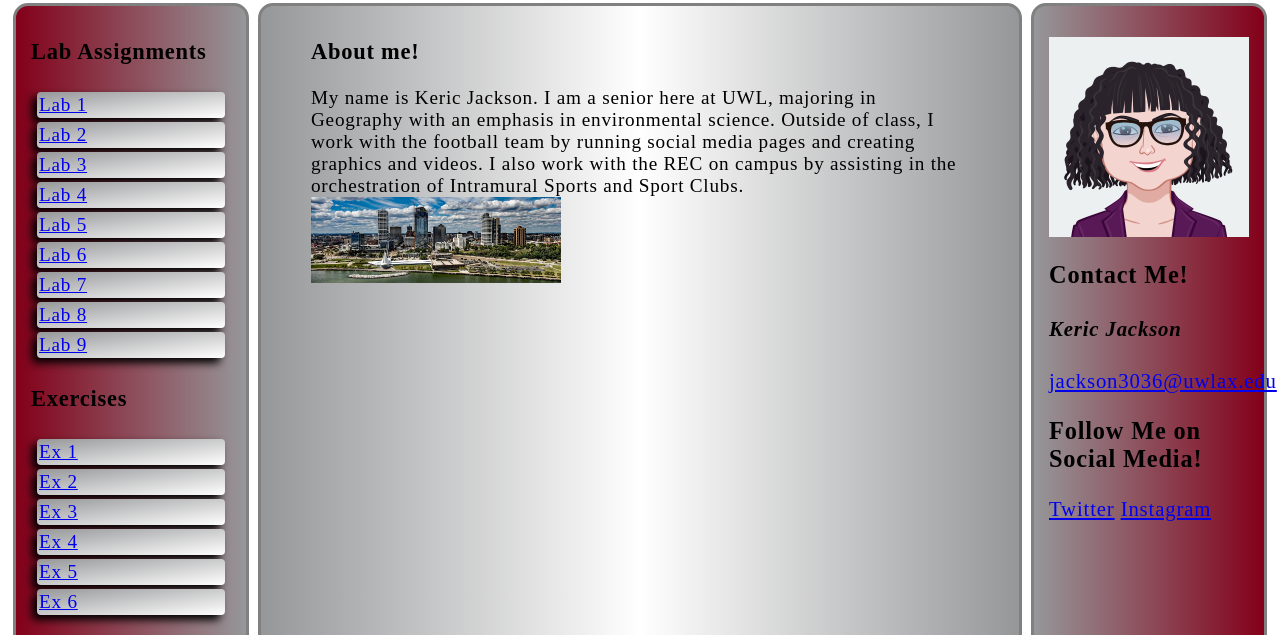
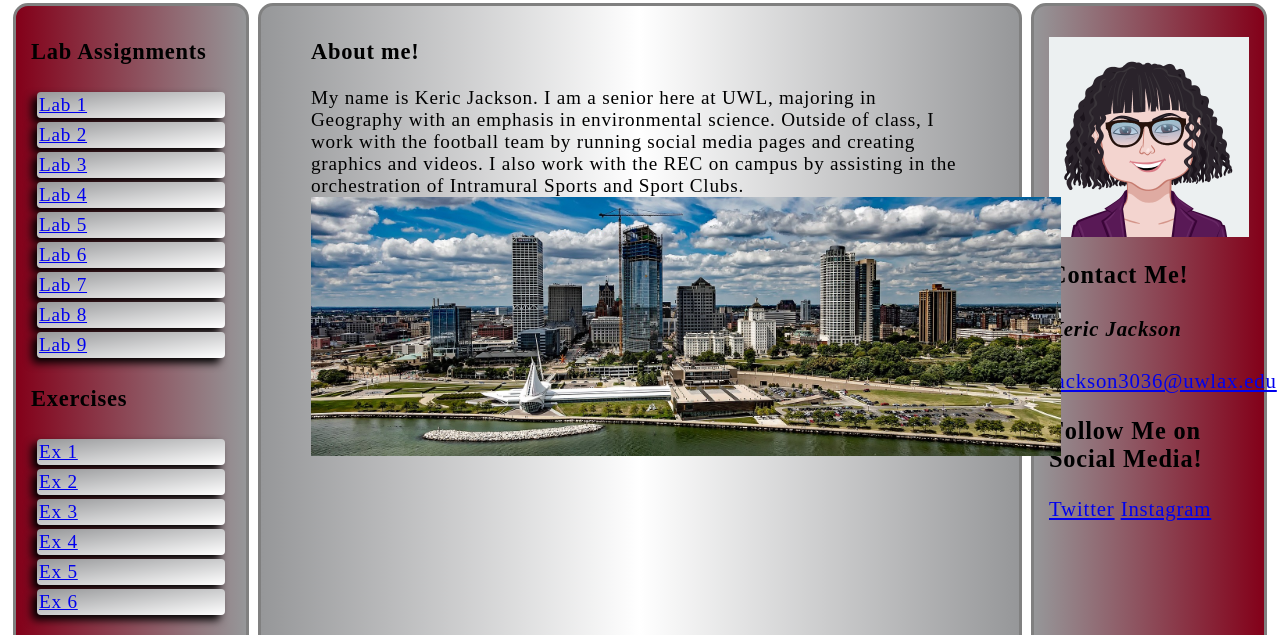
Before and after one commit to jackson3036/geo455_page, a plain HTML site: page index.html in a window 1280 px wide. Shown: the part 165-800 px from the top of the page. Drawn offline with Linux system fonts and the light colour scheme; a web font is replaced by a local one.

Commit message:
Update index.html

```diff
--- a/index.html
+++ b/index.html
@@ -144,7 +144,9 @@
                     <h3>About me!</h3>
                     <p>
                         My name is Keric Jackson. I am a senior here at UWL, majoring in Geography with an emphasis in environmental science. Outside of class, I work with the football team by running social media pages and creating graphics and videos. I also work with the REC on campus by assisting in the orchestration of Intramural Sports and Sport Clubs.
-                        <img src="mke.jpg" align= "center" width=250px>
+                        <br>
+                        <img src="mke.jpg" align= "center" width=750px>
+                </br>
                     </p>
            </div>
 
```
